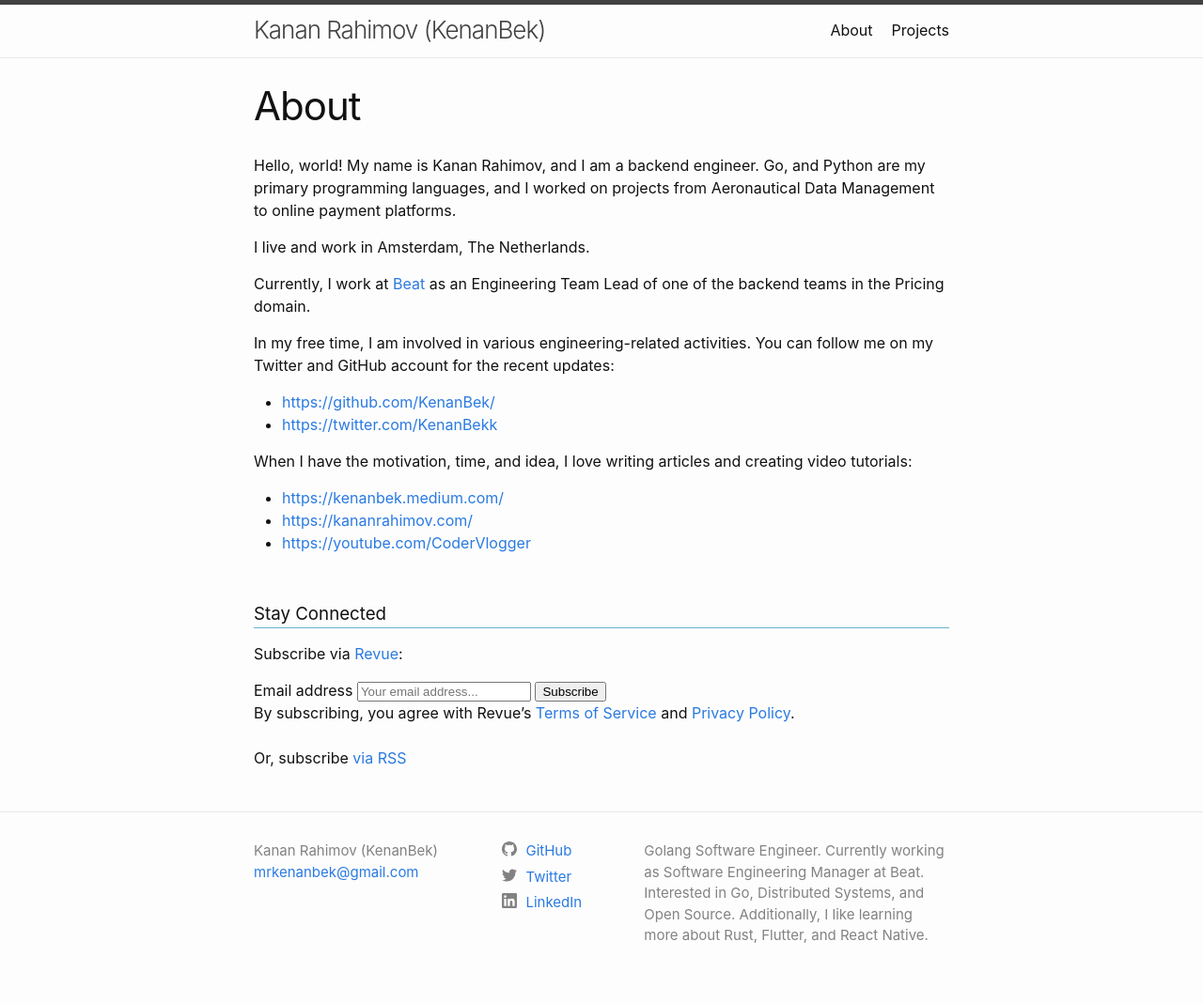
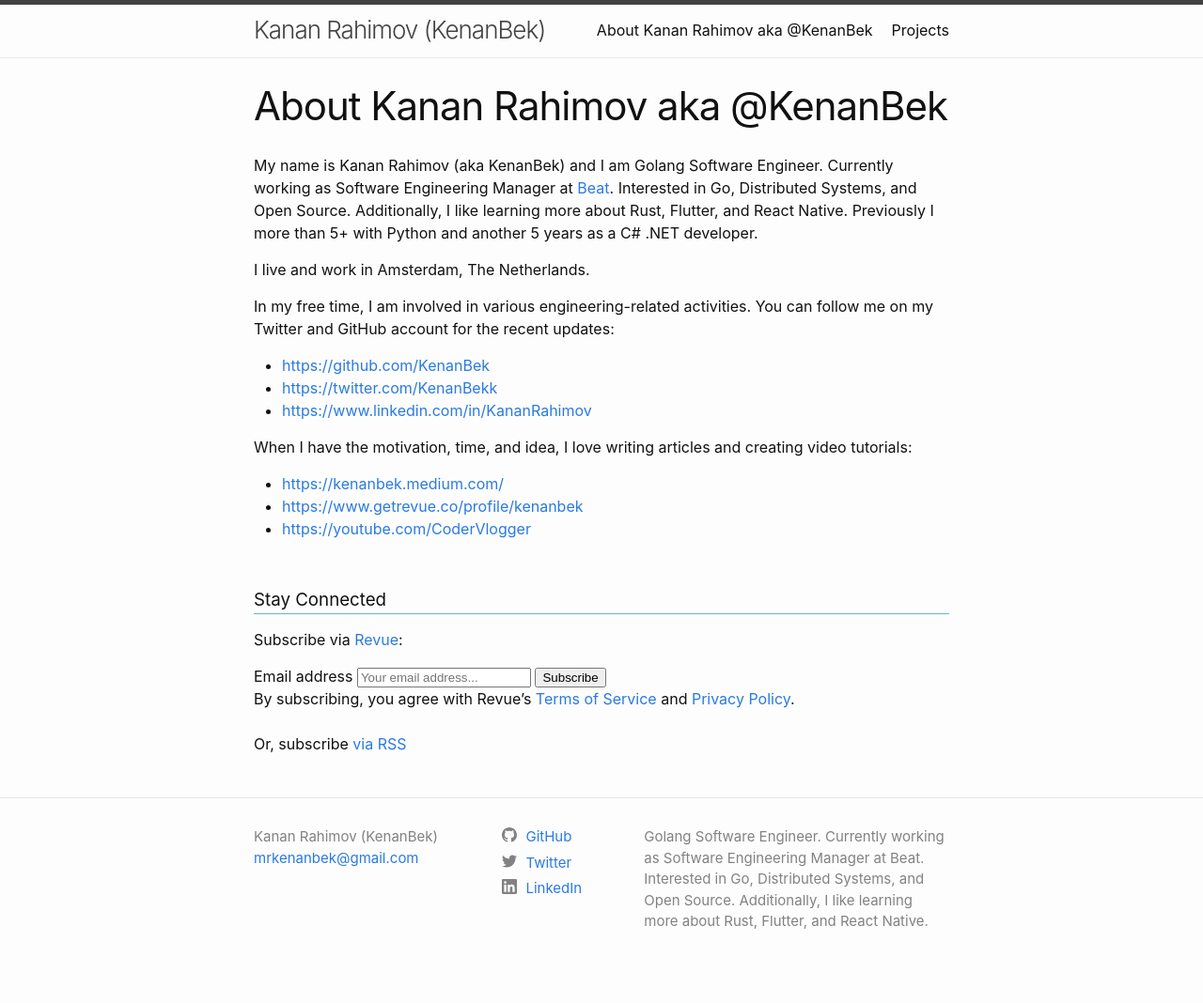
Before and after one commit to KenanBek/kenanbek.github.io, a Jekyll site: the page built from about.md, in a window 1280 px wide. Shown: the whole page at 94% size. Built offline with Jekyll 4.4.1, drawn with Linux system fonts in a browser that asks for light colours.

Commit message:
about and newsletter

```diff
--- a/about.md
+++ b/about.md
@@ -1,26 +1,25 @@
 ---
 layout: page
-title: About
+title: About Kanan Rahimov aka @KenanBek
 permalink: /about/
 sitemap:
     priority: 1
     changefreq: 'weekly'
-    lastmod: 2020-07-29 17:50:00 +0200
+    lastmod: 2021-07-29 23:28:45 +0200
 ---
 
-Hello, world! My name is Kanan Rahimov, and I am a backend engineer. Go, and Python are my primary programming languages, and I worked on projects from Aeronautical Data Management to online payment platforms.
+My name is Kanan Rahimov (aka KenanBek) and I am Golang Software Engineer. Currently working as Software Engineering Manager at [Beat](https://www.linkedin.com/company/thebeatapp/). Interested in Go, Distributed Systems, and Open Source. Additionally, I like learning more about Rust, Flutter, and React Native. Previously I more than 5+ with Python and another 5 years as a C# .NET developer.
 
 I live and work in Amsterdam, The Netherlands.
 
-Currently, I work at [Beat](https://www.linkedin.com/company/thebeatapp/) as an Engineering Team Lead of one of the backend teams in the Pricing domain.
-
 In my free time, I am involved in various engineering-related activities. You can follow me on my Twitter and GitHub account for the recent updates:
 
-- [https://github.com/KenanBek/](https://github.com/KenanBek/)
+- [https://github.com/KenanBek](https://github.com/KenanBek/)
 - [https://twitter.com/KenanBekk](https://twitter.com/KenanBekk)
+- [https://www.linkedin.com/in/KananRahimov](https://www.linkedin.com/in/KananRahimov)
 
 When I have the motivation, time, and idea, I love writing articles and creating video tutorials:
 
 - [https://kenanbek.medium.com/](https://medium.com/@kenanbek)
-- [https://kananrahimov.com/](https://kananrahimov.com/)
+- [https://www.getrevue.co/profile/kenanbek](https://www.getrevue.co/profile/kenanbek)
 - [https://youtube.com/CoderVlogger](https://youtube.com/CoderVlogger)
```
Also changed, not shown: _posts/links/newsletter/2021-07-16-project-updates-dbui-and-interesting-open-source-repositories.markdown (added, +10 -0 lines).
